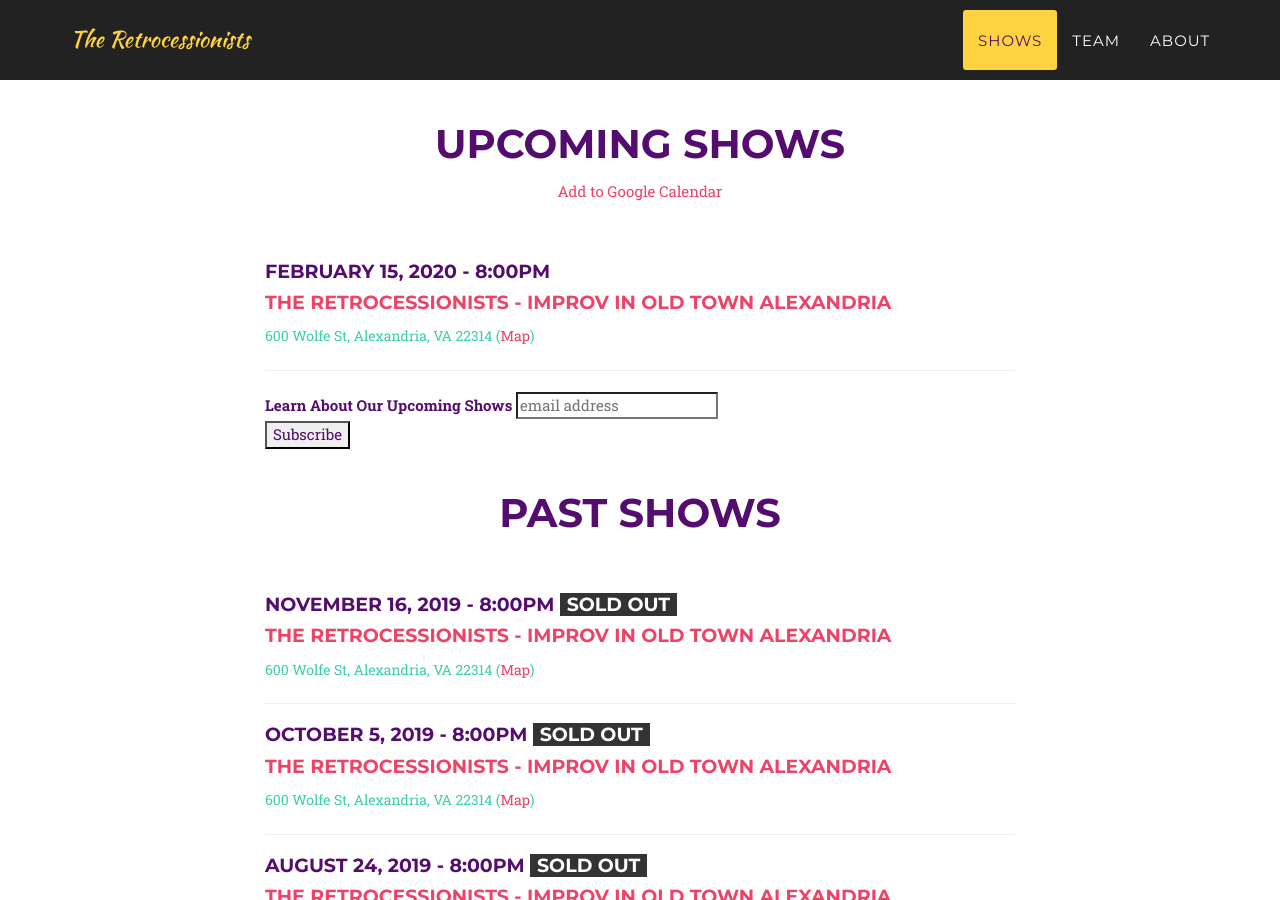
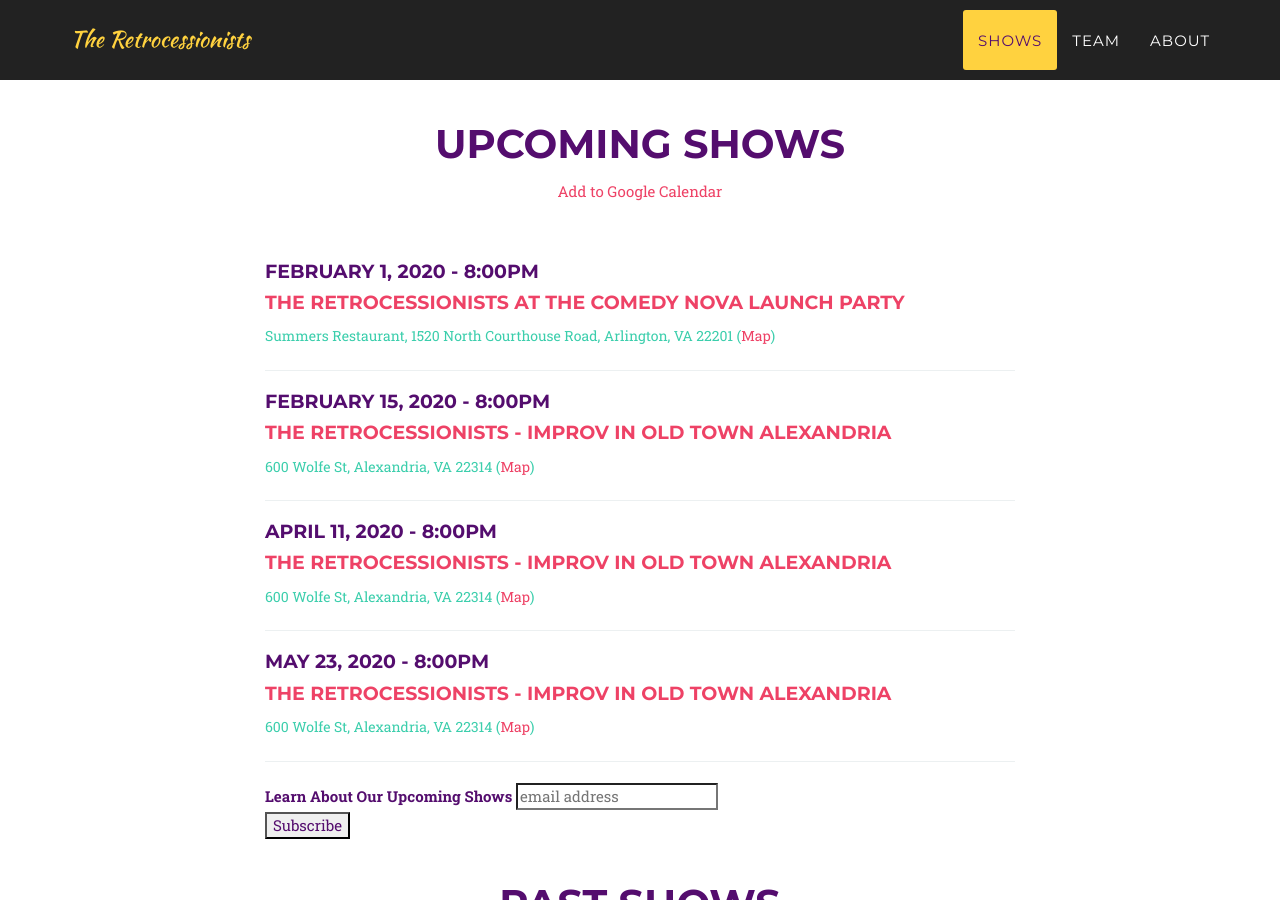
Before and after one commit to yig/RetrosImprovWeb, a Jekyll site: the page built from index.html, in a window 1280 px wide and 900 px high, scrolled down 911 px. Built offline with Jekyll 4.4.1, drawn with Linux system fonts in a browser that asks for light colours; some web fonts are replaced; comment, search, counter and statistics services are not loaded; some of the changed text lies outside the part shown.

Commit message:
updated show dates

```diff
--- a/_config.yml
+++ b/_config.yml
@@ -6,7 +6,20 @@ email: retrocessionist.improv@gmail.com
 description: "The Retrocessionists - Improv Comedy in Alexandria, VA"
 
 shows:
+- date: February 1, 2020
+  time: 8:00pm
+  title: The Retrocessionists at the Comedy NOVA Launch Party
+  location: Summers Restaurant, 1520 North Courthouse Road, Arlington, VA 22201
+  url: https://www.eventbrite.com/e/comedy-nova-launch-party-tickets-90464400457
 - date: February 15, 2020
+  time: 8:00pm
+  title: The Retrocessionists - Improv in Old Town Alexandria
+  location: 600 Wolfe St, Alexandria, VA 22314
+- date: April 11, 2020
+  time: 8:00pm
+  title: The Retrocessionists - Improv in Old Town Alexandria
+  location: 600 Wolfe St, Alexandria, VA 22314
+- date: May 23, 2020
   time: 8:00pm
   title: The Retrocessionists - Improv in Old Town Alexandria
   location: 600 Wolfe St, Alexandria, VA 22314
```
